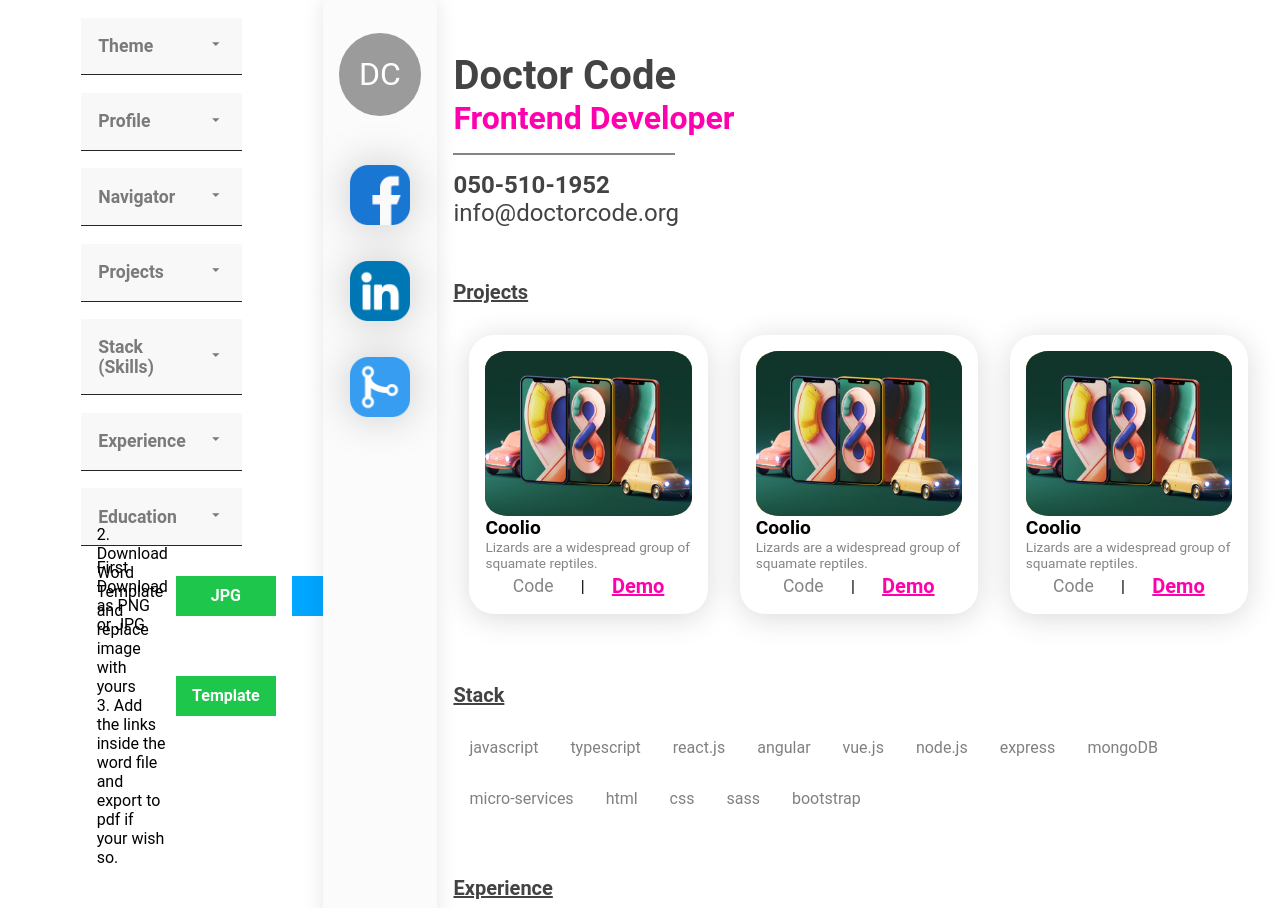
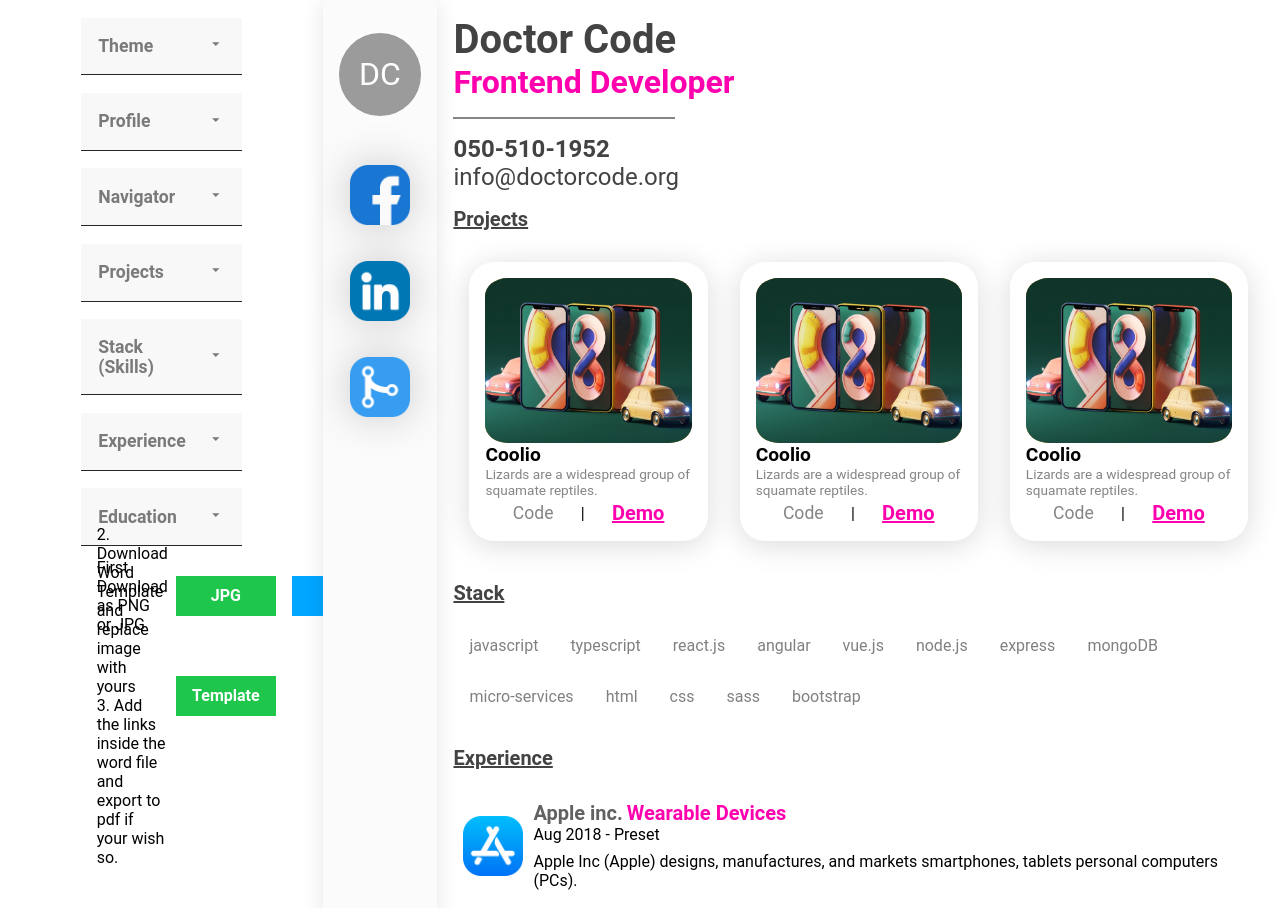
Before and after one commit to drcodecamp/react-resume, a React (Vite) app: page / in a window 1280 px wide. Shown: the top 908 px of the page. Built offline with nearby package versions, Linux system fonts and the light colour scheme.

Commit message:
fix flex spaces sections

```diff
--- a/src/components/Education.jsx
+++ b/src/components/Education.jsx
@@ -25,11 +25,15 @@ const EducationSection = () => {
 }
 
 const EducationItem = ({ edu }) => {
+  const { display } = useSelector((state) => state.ResumeStore)
   return (
     <JobCard>
-      <JobImage>
-        <img src={edu.icon || DEMO_EDU_ICON} alt="work" />
-      </JobImage>
+      {display.educationIcons && (
+        <JobImage>
+          <img src={edu.icon || DEMO_EDU_ICON} alt="work" />
+        </JobImage>
+      )}
+
       <div>
         <JobTitle>
           <div>{edu.name}</div>
--- a/src/components/Experience.jsx
+++ b/src/components/Experience.jsx
@@ -66,7 +66,7 @@ export const JobIndustry = styled.div`
 export const JobCard = styled.div`
   display: flex;
   align-items: center;
-  padding-top: 0.5em;
+  padding-top: 1em;
 `
 
 export const JobTitle = styled.div`
--- a/src/components/Header.jsx
+++ b/src/components/Header.jsx
@@ -60,8 +60,8 @@ const UserTitle = styled.h2`
 `
 
 const HeaderSectionContainer = styled.section`
+  display: flex;
   flex-direction: column;
-  display: flex;
 `
 
 export default HeaderSection
--- a/src/components/ResumeContent.jsx
+++ b/src/components/ResumeContent.jsx
@@ -12,22 +12,30 @@ const ResumeContent = () => {
   return (
     <ResumeContentContainer>
       <HeaderSection />
-      {display.projects && <ProjectsSection />}
-      {display.stack && <StackSection />}
-      {display.experience && <ExperienceSection />}
-      {display.education && <EducationSection />}
+      <FlexArea>
+        {display.projects && <ProjectsSection />}
+        {display.stack && <StackSection />}
+        {display.experience && <ExperienceSection />}
+        {display.education && <EducationSection />}
+      </FlexArea>
     </ResumeContentContainer>
   )
 }
+
+const FlexArea = styled.div`
+  display: flex;
+  flex: 1;
+  flex-direction: column;
+  justify-content: flex-start;
+  gap: 0.5em;
+`
 
 const ResumeContentContainer = styled.div`
   display: flex;
   flex: 1;
   flex-direction: column;
-  justify-content: space-evenly;
+  justify-content: flex-start;
   padding: 1em;
-  section {
-  }
 `
 
 export default ResumeContent
--- a/src/components/ResumeOptions.jsx
+++ b/src/components/ResumeOptions.jsx
@@ -27,6 +27,7 @@ import {
   setTitle,
   setYoutubeURL,
   toggleEducation,
+  toggleEducationIcons,
   toggleExperience,
   toggleExpIcons,
   toggleProjects,
@@ -430,12 +431,20 @@ const ResumeOptions = ({ documentRef }) => {
             )}
           </p>
         </CategoryName>
+
         {form.education && (
           <Form>
             <Row>
               Enable/Disable education section:
               <Toggle
                 onClick={() => dispatch(toggleEducation())}
+                toggled={display.education}
+              />
+            </Row>
+            <Row>
+              Display Education icons
+              <Toggle
+                onClick={() => dispatch(toggleEducationIcons())}
                 toggled={display.education}
               />
             </Row>
--- a/src/store/resumeSlice.js
+++ b/src/store/resumeSlice.js
@@ -11,6 +11,7 @@ const initialState = {
     projects: true,
     experience: true,
     jobIcons: true,
+    educationIcons: true,
     social: {
       facebook: true,
       link: true,
@@ -160,6 +161,9 @@ export const resumeSlice = createSlice({
     toggleExperience: (state) => {
       state.display.experience = !state.display.experience
     },
+    toggleEducationIcons: (state) => {
+      state.display.educationIcons = !state.display.educationIcons
+    },
     toggleExpIcons: (state) => {
       state.display.jobIcons = !state.display.jobIcons
     },
@@ -295,6 +299,7 @@ export const {
   setProjectName,
   toggleSocial,
   setThemeColor,
+  toggleEducationIcons,
   toggleEducation,
   toggleProjects,
   setTitle,
```
